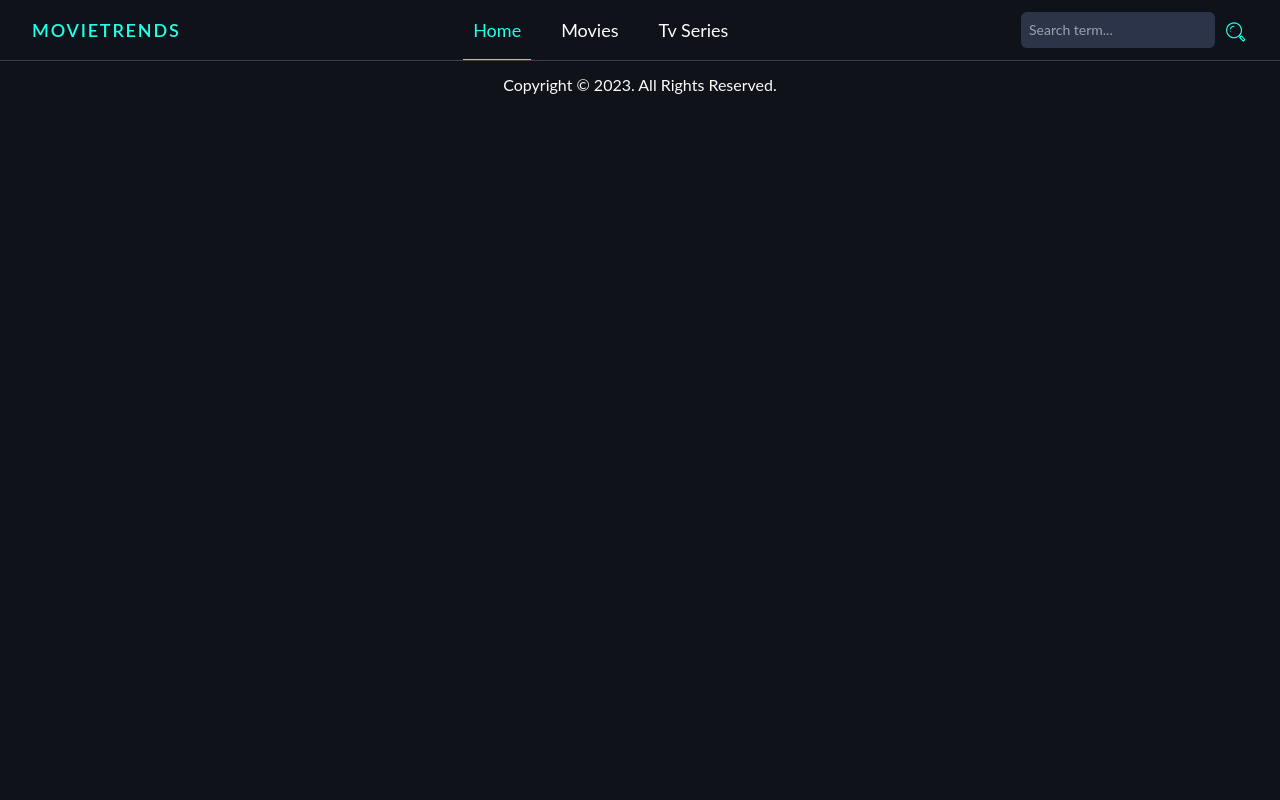
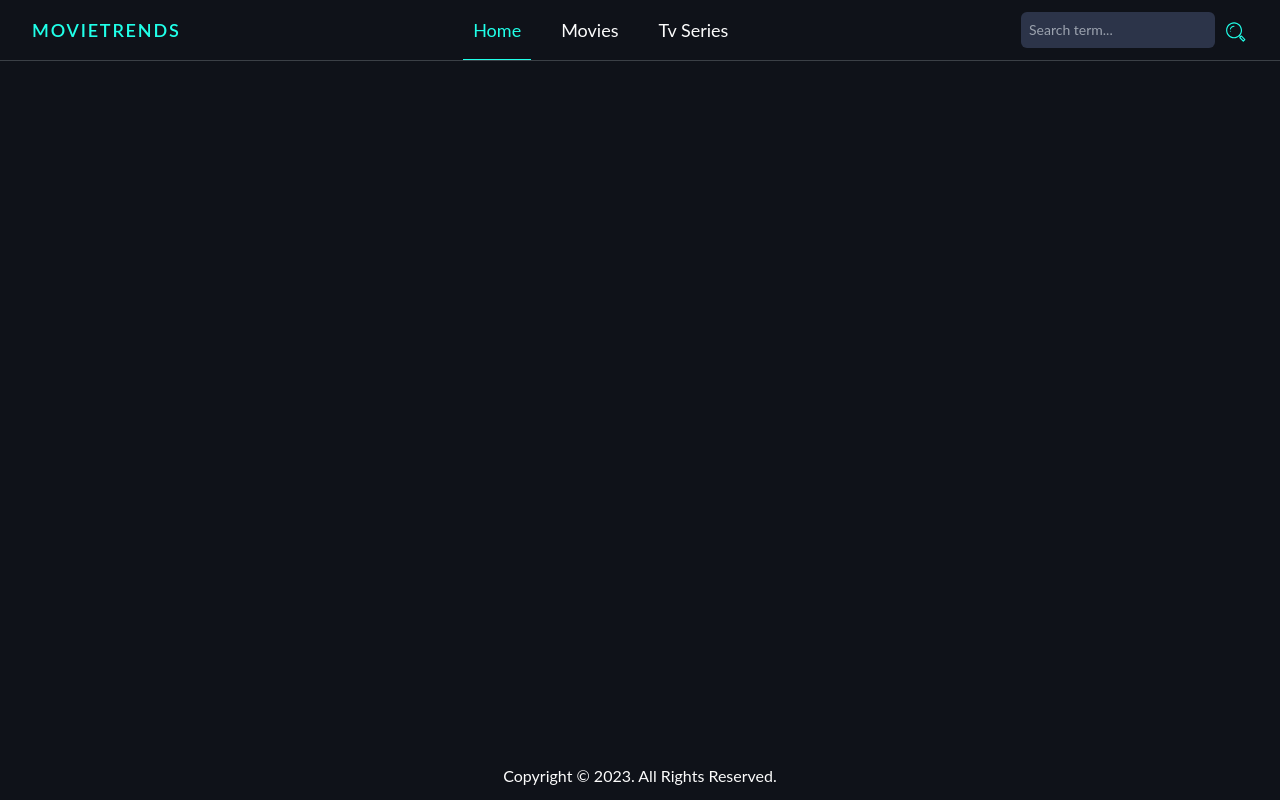
Before and after one commit to GeorgiosDoudouliakis/movie-trends, a Vue app: page / in a window 1280 px wide. Built offline with nearby package versions, Linux system fonts and the light colour scheme.

Commit message:
Add min height on main tag

```diff
--- a/src/App.vue
+++ b/src/App.vue
@@ -47,4 +47,8 @@
     display: inline-block;
     text-decoration: none;
   }
+
+  main {
+    min-height: calc(100vh - 109px);
+  }
 </style>
```
